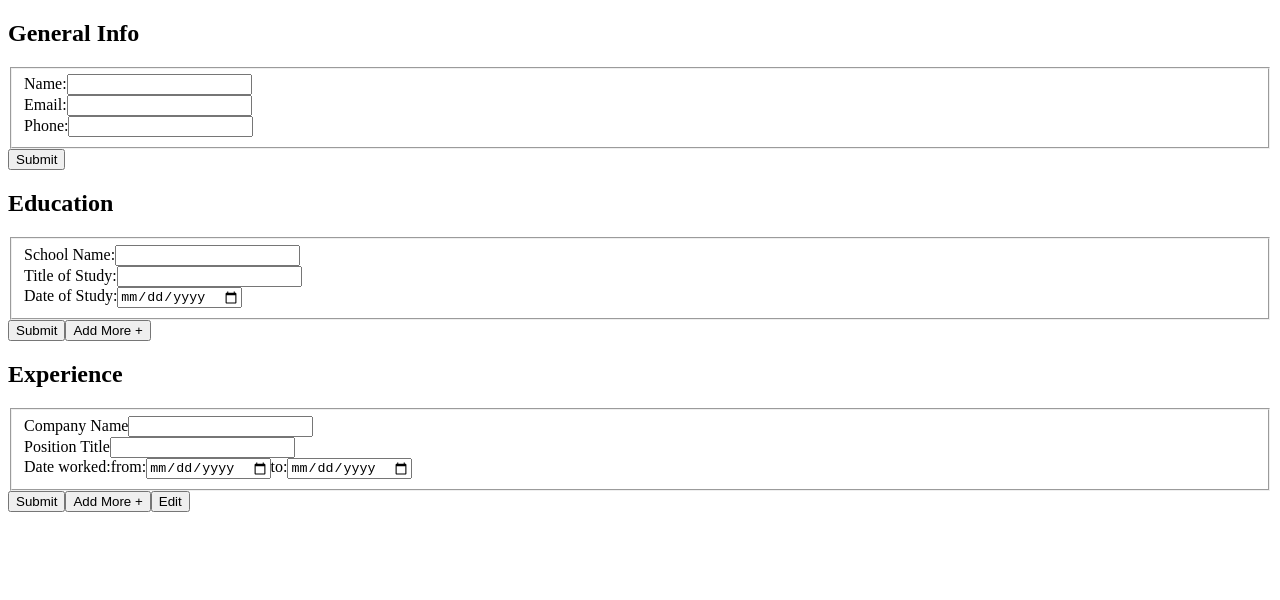
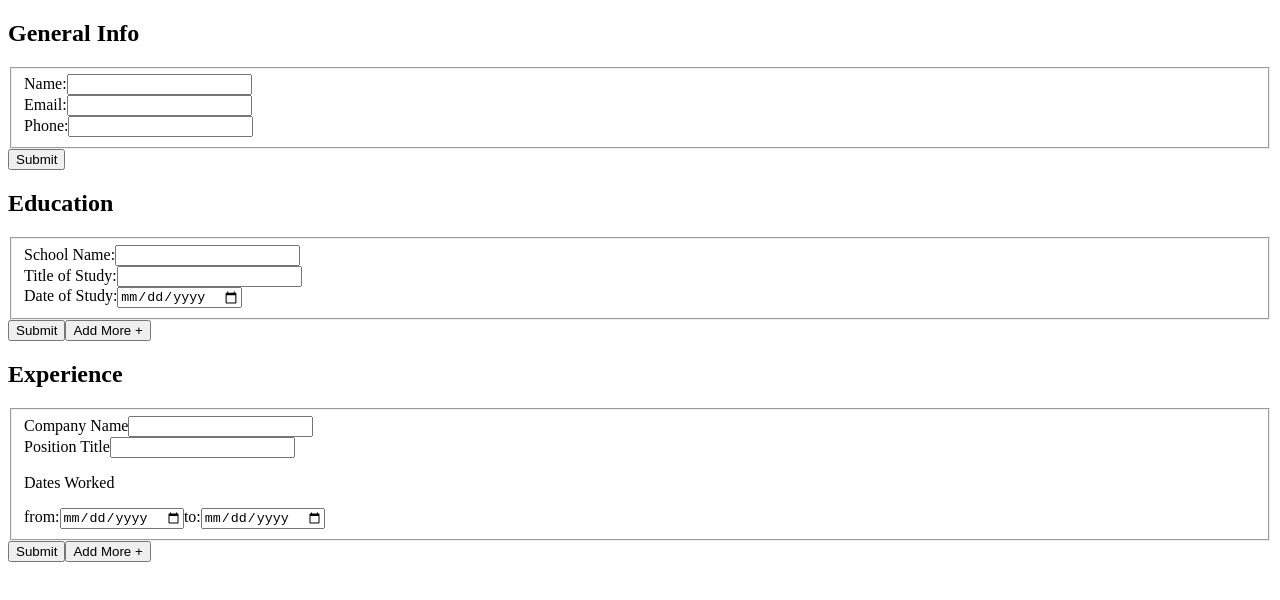
Before and after one commit to RyanMcEntire/cv-application, a React (Create React App) app: page / in a window 1280 px wide. Shown: the top 600 px of the page. Built offline with nearby package versions, Linux system fonts and the light colour scheme.

Commit message:
Implement saved state for Experience info

```diff
--- a/src/App.js
+++ b/src/App.js
@@ -8,6 +8,7 @@ export default class App extends Component {
     super(props);
 
     this.onSubmitGeneral = this.onSubmitGeneral.bind(this);
+    this.onSubmitEducation = this.onSubmitEducation.bind(this);
   }
 
   onSubmitGeneral(submittedState) {
@@ -15,6 +16,10 @@ export default class App extends Component {
   }
 
   onSubmitEducation(submittedState) {
+    console.log(submittedState);
+  }
+
+  onSubmitExperience(submittedState) {
     console.log(submittedState);
   }
 
@@ -29,7 +34,10 @@ export default class App extends Component {
           title="Education"
           onEducationSubmitted={this.onSubmitEducation}
         />
-        <Experience title="Experience" />
+        <Experience
+          title="Experience"
+          onExperienceSubmitted={this.onSubmitExperience}
+        />
       </div>
     );
   }
--- a/src/components/Experience.js
+++ b/src/components/Experience.js
@@ -3,34 +3,80 @@ import React, { Component } from 'react';
 export default class Experience extends Component {
   constructor(props) {
     super(props);
+
+    this.state = {
+      name: '',
+      title: '',
+      dateStart: '',
+      dateEnd: '',
+    };
+
+    this.changeName = this.changeName.bind(this);
+    this.changeTitle = this.changeTitle.bind(this);
+    this.changeDateStart = this.changeDateStart.bind(this);
+    this.changeDateEnd = this.changeDateEnd.bind(this);
+  }
+
+  changeName(e) {
+    this.setState({
+      name: e.target.value,
+    });
+  }
+
+  changeTitle(e) {
+    this.setState({
+      title: e.target.value,
+    });
+  }
+
+  changeDateStart(e) {
+    this.setState({
+      dateStart: e.target.value,
+    });
+  }
+
+  changeDateEnd(e) {
+    this.setState({
+      dateEnd: e.target.value,
+    });
   }
 
   render() {
-    const { title } = this.props;
+    const { title, onExperienceSubmitted } = this.props;
 
     return (
       <div>
-        <form action="">
+        <form
+          onSubmit={(e) => {
+            e.preventDefault();
+            onExperienceSubmitted(this.state);
+          }}
+          action=""
+        >
           <h2>{title}</h2>
           <fieldset>
             <div>
               <label htmlFor="companyName">Company Name</label>
-              <input type="text" />
+              <input name="name" onChange={this.changeName} type="text" />
             </div>
             <div>
               <label htmlFor="positionTitle">Position Title</label>
-              <input type="text" />
+              <input name="title" onChange={this.changeTitle} type="text" />
             </div>
             <div>
-              <label htmlFor="dateWorked">Date worked:</label>from:
-              <input type="date" />
-              to:
-              <input type="date" />
+              <p>Dates Worked</p>
+              <label htmlFor="dateStart">from:</label>
+              <input
+                name="dateStart"
+                onChange={this.changeDateStart}
+                type="date"
+              />
+              <label htmlFor="dateEnd">to:</label>
+              <input name="dateEnd" onChange={this.changeDateEnd} type="date" />
             </div>
           </fieldset>
           <button>Submit</button>
           <button>Add More +</button>
-          <button className="edit-experience">Edit</button>
         </form>
       </div>
     );
```
